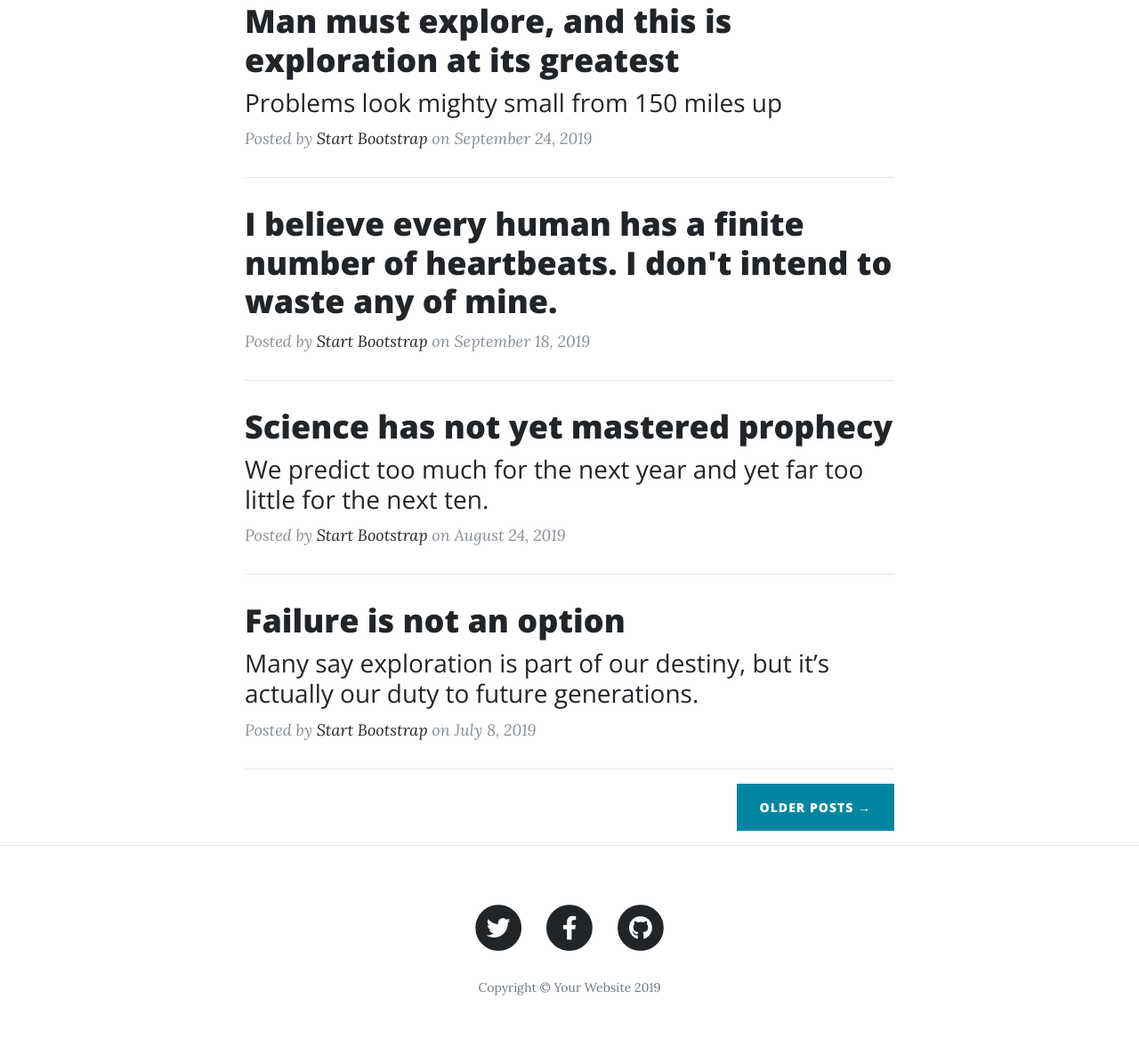
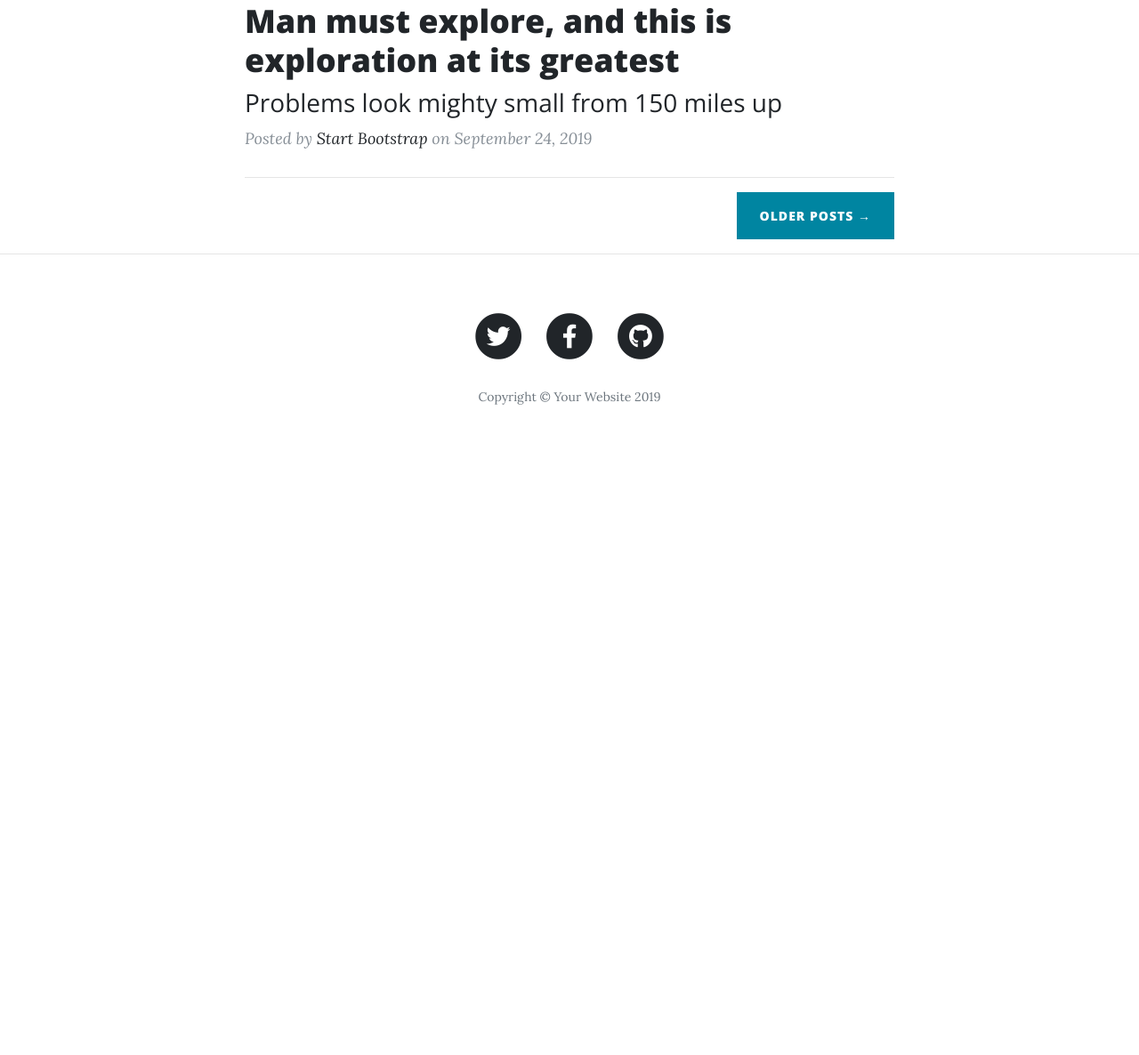
Before and after one commit to m-tahaali/Flask-Project, a Flask app: page / in a window 1280 px wide. Shown: the part 610-1796 px from the top of the page at 89% size. After the commit the page ends 1065 px from the top, so only its background shows below. Run offline with Flask 2, Linux system fonts and the light colour scheme; some libraries are stand-ins or nearby versions.

Commit message:
8/28/2019

```diff
--- a/templates/index.html
+++ b/templates/index.html
@@ -85,45 +85,6 @@
             on September 24, 2019</p>
         </div>
         <hr>
-        <div class="post-preview">
-          <a href="post.html">
-            <h2 class="post-title">
-              I believe every human has a finite number of heartbeats. I don't intend to waste any of mine.
-            </h2>
-          </a>
-          <p class="post-meta">Posted by
-            <a href="#">Start Bootstrap</a>
-            on September 18, 2019</p>
-        </div>
-        <hr>
-        <div class="post-preview">
-          <a href="post.html">
-            <h2 class="post-title">
-              Science has not yet mastered prophecy
-            </h2>
-            <h3 class="post-subtitle">
-              We predict too much for the next year and yet far too little for the next ten.
-            </h3>
-          </a>
-          <p class="post-meta">Posted by
-            <a href="#">Start Bootstrap</a>
-            on August 24, 2019</p>
-        </div>
-        <hr>
-        <div class="post-preview">
-          <a href="post.html">
-            <h2 class="post-title">
-              Failure is not an option
-            </h2>
-            <h3 class="post-subtitle">
-              Many say exploration is part of our destiny, but it’s actually our duty to future generations.
-            </h3>
-          </a>
-          <p class="post-meta">Posted by
-            <a href="#">Start Bootstrap</a>
-            on July 8, 2019</p>
-        </div>
-        <hr>
         <!-- Pager -->
         <div class="clearfix">
           <a class="btn btn-primary float-right" href="#">Older Posts &rarr;</a>
```
